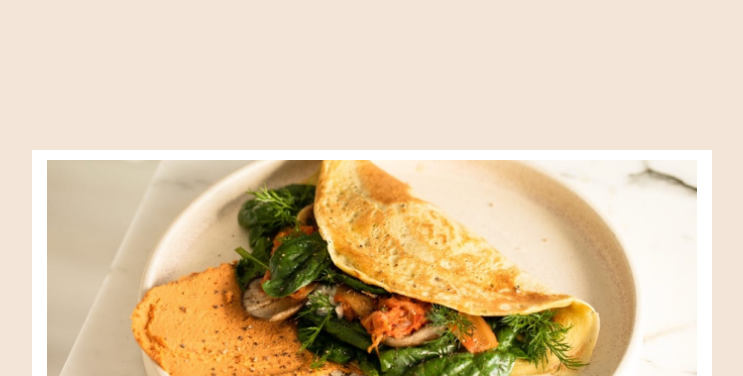
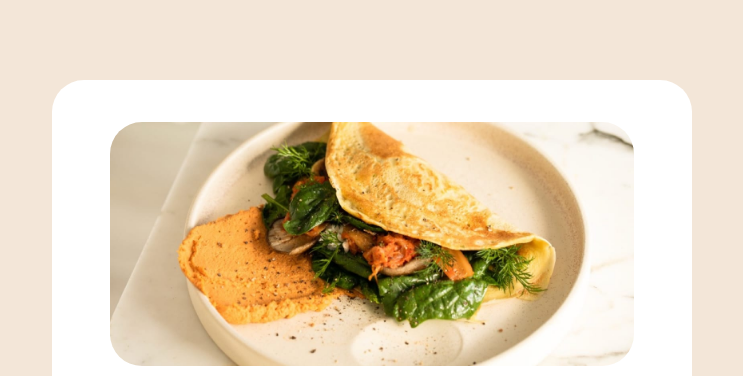
Before and after one commit to chancuadero/Recipe_page, a plain HTML site: page index.html in a window 1280 px wide. Shown: the top 376 px of the page, without its empty margins (268-1011 px from the left). Drawn offline with Linux system fonts and the light colour scheme.

Commit message:
update index.html and style.css

```diff
--- a/index.html
+++ b/index.html
@@ -7,11 +7,15 @@
     <link rel="stylesheet" href="style.css">
 </head>
 <body>
+<section>
+
+
     <div class="outer-box">
         <div class="inner-box">
             <div id="image">
                 <img src="./assets/images/image-omelette.jpeg" alt="Omelette Image">
             </div>
+
             <div>
                 <h1>Simple Omelette Recipe</h1>
                 <p>An easy and quick dish, perfect for any meal. This classic omelette combines beaten eggs cooked to perfection,
@@ -20,5 +24,7 @@
             </div>
         </div>
     </div>
+
+</section>
 </body>
 </html>
--- a/style.css
+++ b/style.css
@@ -1,26 +1,45 @@
+*{
+    margin: 0;
+    padding: 0;
+}
+
 body {
     background-color: hsl(30, 54%, 90%);
     margin: 0%;
     padding: 0%;
 }
 
+section{
+    padding-top: 10vh;
+    height: 96vh;
+    margin: 0 10rem;
+    box-sizing: border-box;
+    min-height: fit-content;
+}
+
 .outer-box{
-    text-align: center;
     display: flex;
-    justify-content: center;
+    justify-content: left;
     background-color: white;
     padding: 10px;
-    margin: 150px 300px;
+    min-width: fit-content;
+    margin: 0 10rem;
+    border-radius: 2rem;
 }
 
 .inner-box{
     display: flex;
     justify-content: center;
+    gap: 1rem;
     flex-direction: column;
-    margin: auto 250px;
+    padding: 2rem 3rem;
+
 }
 
-img {
-    height: auto;
-    width: 650px;
+
+
+#image img{
+    height: 100%;
+    width: 100%;
+    border-radius: 2rem;
 }
```
